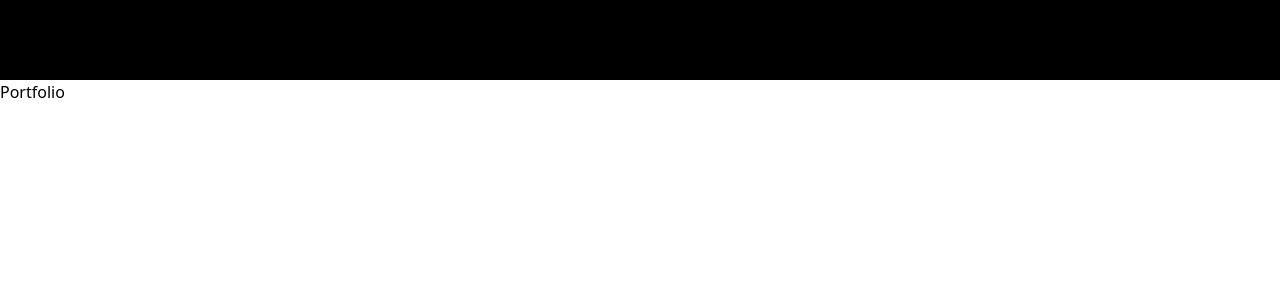
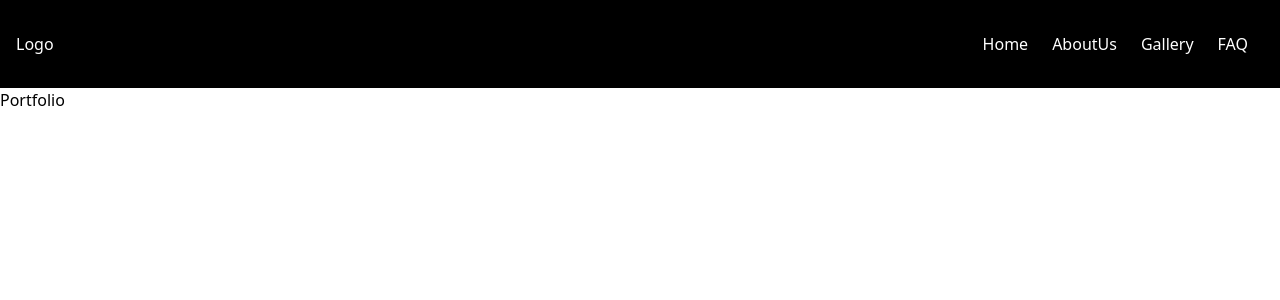
Before and after one commit to Muneeba2001/Attendance-, a React (Vite) app in the folder FrontEnd/MarkIn/: page / in a window 1280 px wide. Shown: the top 300 px of the page. Built offline with nearby package versions, Linux system fonts and the light colour scheme.

Commit message:
Header Updation

```diff
--- a/FrontEnd/MarkIn/src/components/Header.jsx
+++ b/FrontEnd/MarkIn/src/components/Header.jsx
@@ -4,9 +4,14 @@ import { NavLink } from "react-router-dom";
 
 const Header = () => {
 return(
-    <header>
-    <nav className="bg-black w-full h-[80px]">
+    <header className="flex  justify-between items-center bg-black w-full p-4">
+         <h1 className="text-white">Logo</h1>
+    <nav className="  text-white  p-4 space-x-6">
+
         <NavLink to="/">Home</NavLink>
+        <NavLink to="/">AboutUs</NavLink>
+        <NavLink to="/">Gallery</NavLink>
+        <NavLink to="/">FAQ</NavLink>
     </nav>
 </header>
 )
```
